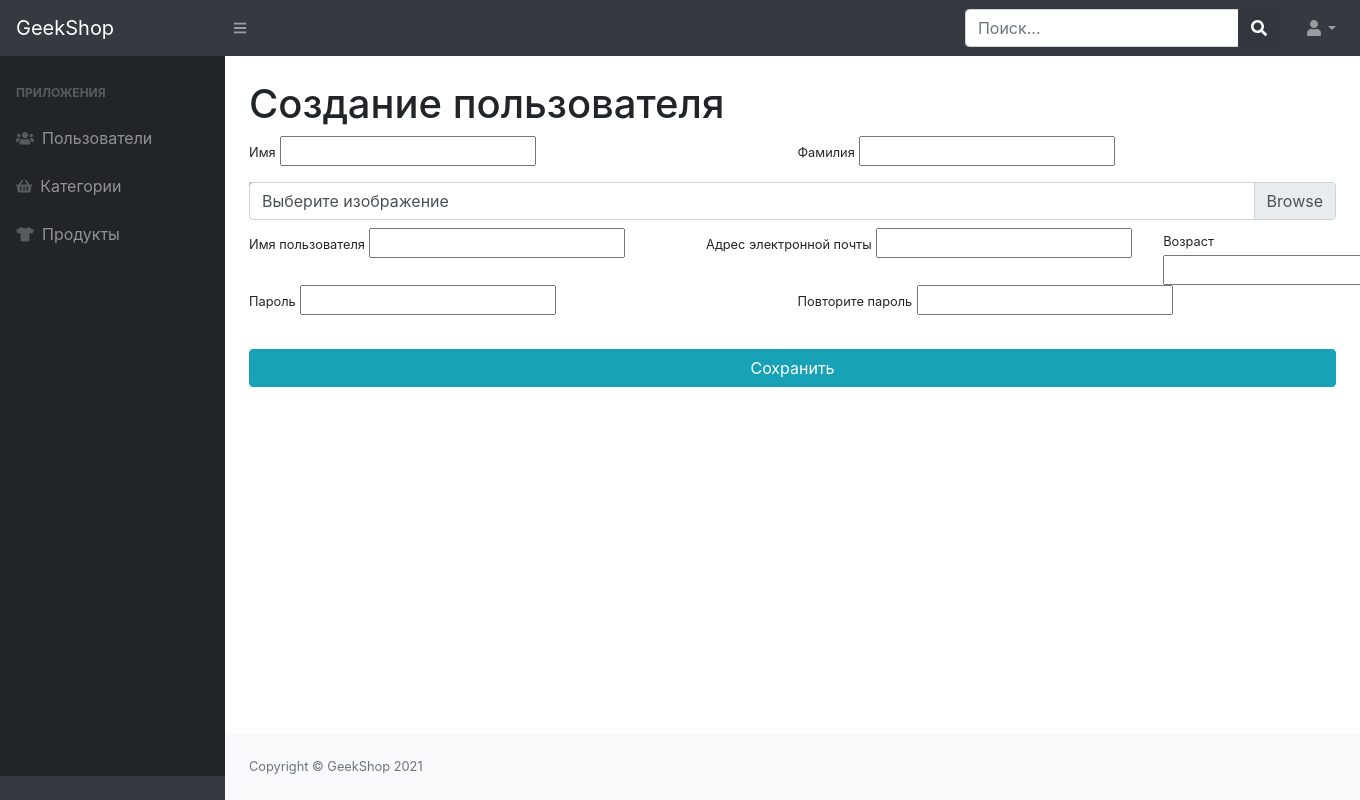
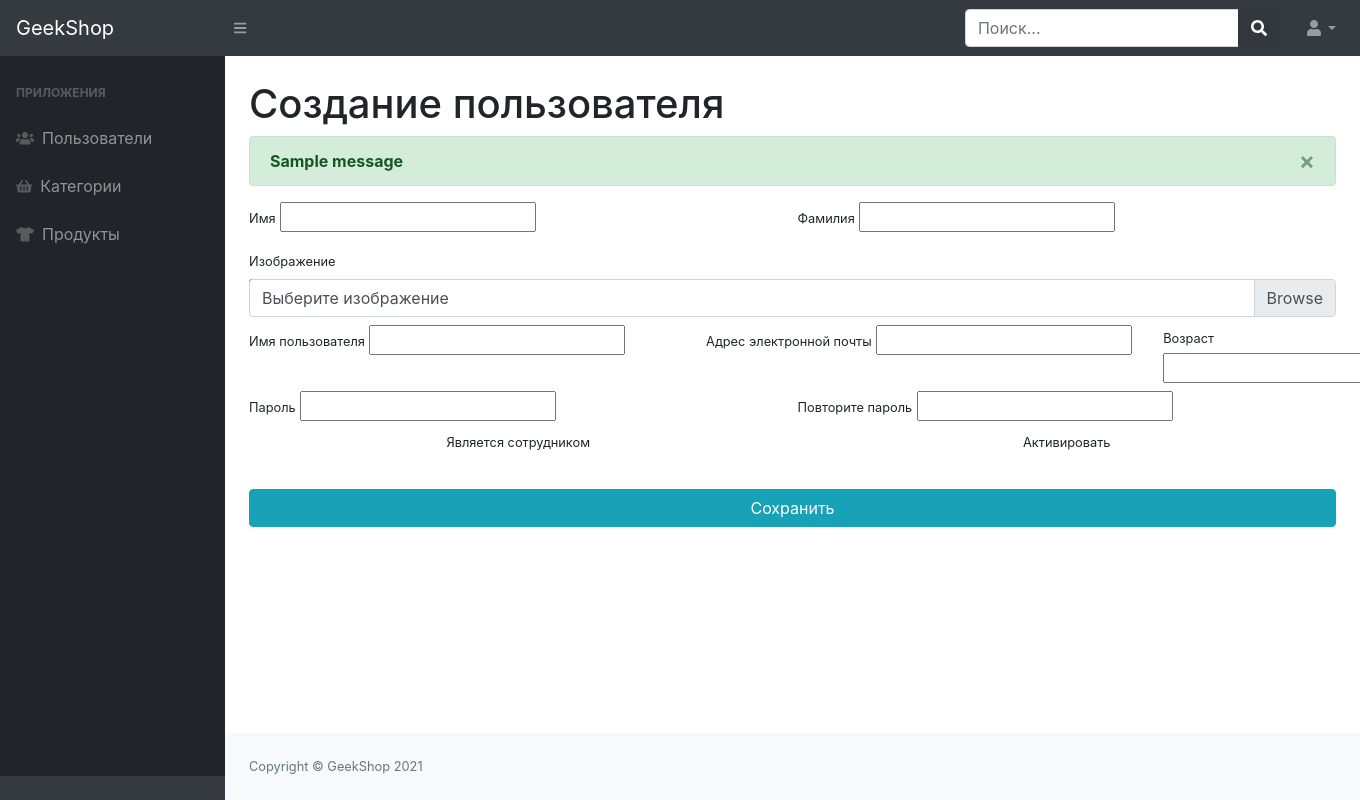
Before and after one commit to t-rexamarin/geekbrains-django, a Django app: template geekshop/adminapp/templates/adminapp/admin-users-create.html in a window 1360 px wide; the page is wider, and only the part inside the window is pictured. Run offline with Django 3.2, Linux system fonts and the light colour scheme; the template is opened without the code that fills it: most values are stand-ins (such as "Sample title", 1, 10 or a date in 2020); one stand-in notice (Sample message) is shown; form fields are guessed from the names that the template uses; some libraries are stand-ins or nearby versions.

Commit message:
improve admin user creation

```diff
--- a/geekshop/adminapp/templates/adminapp/admin-users-create.html
+++ b/geekshop/adminapp/templates/adminapp/admin-users-create.html
@@ -5,6 +5,9 @@
         <main>
             <div class="container-fluid">
                 <h1 class="mt-4">Создание пользователя</h1>
+
+                {% include 'adminapp/includes/errors_block.html' %}
+
                 <form action="{% url 'adminapp:admin_users_create' %}" method="post" enctype="multipart/form-data">
                     {% csrf_token %}
                     <div class="form-row">
@@ -23,9 +26,12 @@
                     </div>
                     <div class="form-row mb-2">
                         <div class="col-lg-12">
-                            <div class="custom-file">
-                                {{ form.image }}
-                                <label class="custom-file-label" for="{{ form.image.id_for_label }}">Выберите изображение</label>
+                            <div>
+                                <label class="small" for="{{ form.image.id_for_label }}">Изображение</label>
+                                <div class="custom-file">
+                                    <label class="custom-file-label" for="{{ form.image.id_for_label }}">Выберите изображение</label>
+                                    {{ form.image }}
+                                </div>
                             </div>
                         </div>
                     </div>
@@ -39,12 +45,12 @@
                                 почты</label>
                             {{ form.email }}
                         </div>
-                        <div class="col-lg-2">
+                        <div class="col-lg-2 mb-2">
                             <label class="small mb-1" for="{{ form.age.id_for_label }}">Возраст</label>
                             {{ form.age }}
                         </div>
                     </div>
-                    <div class="form-row">
+                    <div class="form-row mb-2">
                         <div class="col-lg-6">
                             <label class="small mb-1" for="{{ form.password1.id_for_label }}">Пароль</label>
                             {{ form.password1 }}
@@ -52,6 +58,16 @@
                         <div class="col-lg-6">
                             <label class="small mb-1" for="{{ form.password2.id_for_label }}">Повторите пароль</label>
                             {{ form.password2 }}
+                        </div>
+                    </div>
+                    <div class="form-row text-center">
+                        <div class="col-lg-6">
+                            <label class="small mb-1" for="{{ form.is_staff.id_for_label }}">Является сотрудником</label>
+                            {{ form.is_staff }}
+                        </div>
+                        <div class="col-lg-6">
+                            <label class="small mb-1" for="{{ form.is_active.id_for_label }}">Активировать</label>
+                            {{ form.is_active }}
                         </div>
                     </div>
                     <div class="form-row">
--- /dev/null
+++ b/geekshop/adminapp/templates/adminapp/includes/errors_block.html
@@ -0,0 +1,22 @@
+{% if messages %}
+    {% for message in messages %}
+        <div class="alert {% if message.level == DEFAULT_MESSAGE_LEVELS.SUCCESS %} alert-success {% else %} alert-warning {% endif %} alert-dismissible fade show" role="alert">
+            {% if message.level == DEFAULT_MESSAGE_LEVELS.ERROR %}
+                {% for msgs in message.message %}
+                    {% for msg in msgs %}
+                        <strong>{{ msg }}</strong>
+                        <button type="button" class="close" data-dismiss="alert" aria-label="Close">
+                            <span aria-hidden="true">&times;</span>
+                        </button>
+                        <br>
+                    {% endfor %}
+                {% endfor %}
+            {% else %}
+                <strong>{{ message|striptags }}</strong>
+                <button type="button" class="close" data-dismiss="alert" aria-label="Close">
+                    <span aria-hidden="true">&times;</span>
+                </button>
+            {% endif %}
+        </div>
+    {% endfor %}
+{% endif %}
--- a/geekshop/mainapp/models.py
+++ b/geekshop/mainapp/models.py
@@ -17,8 +17,8 @@ class ProductCategory(models.Model):
     updated_at = models.DateTimeField(verbose_name='дата изменения', auto_now=True)
     is_active = models.BooleanField(verbose_name='активна', default=True, db_index=True)
 
-    # def __str__(self):
-    #     return self.name
+    def __str__(self):
+        return self.name
 
     class Meta:
         verbose_name_plural = "ProductCategory"
```
Also changed, not shown: geekshop/adminapp/forms.py (+15 -2 lines), geekshop/adminapp/templates/adminapp/admin-products-update-delete.html (+6 -4 lines), geekshop/adminapp/views.py (+21 -1 lines).
